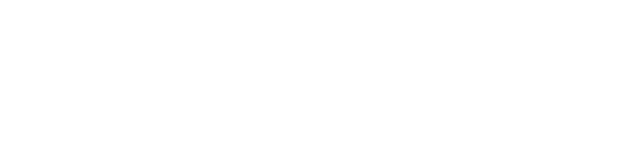
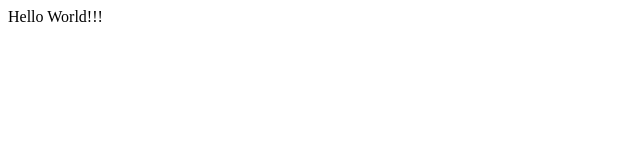
Before and after one commit to Kerryiaa/Projekt1, a plain HTML site: page index.html in a window 1280 px wide. Shown: the whole page, without its empty margins (0-640 px from the left). Drawn offline with Linux system fonts and the light colour scheme.

Commit message:
first script

```diff
--- a/indeks.html
+++ b/index.html
@@ -5,8 +5,22 @@
     <meta http-equiv="X-UA-Compatible" content="IE=edge">
     <meta name="viewport" content="width=device-width, initial-scale=1.0">
     <title>strona o kotach</title>
+    <script>
+hello="Hello World";
+console.log(hello);
+document.addEventListener("DOMContentLoaded", function() {
+    elem = document.getElementById("box");
+
+    elem.innerHTML = "Hello World!!!";
+
+});
+
+
+
+
+    </script>
 </head>
 <body>
-
+<div id="box"></div>
 </body>
 </html>
```
